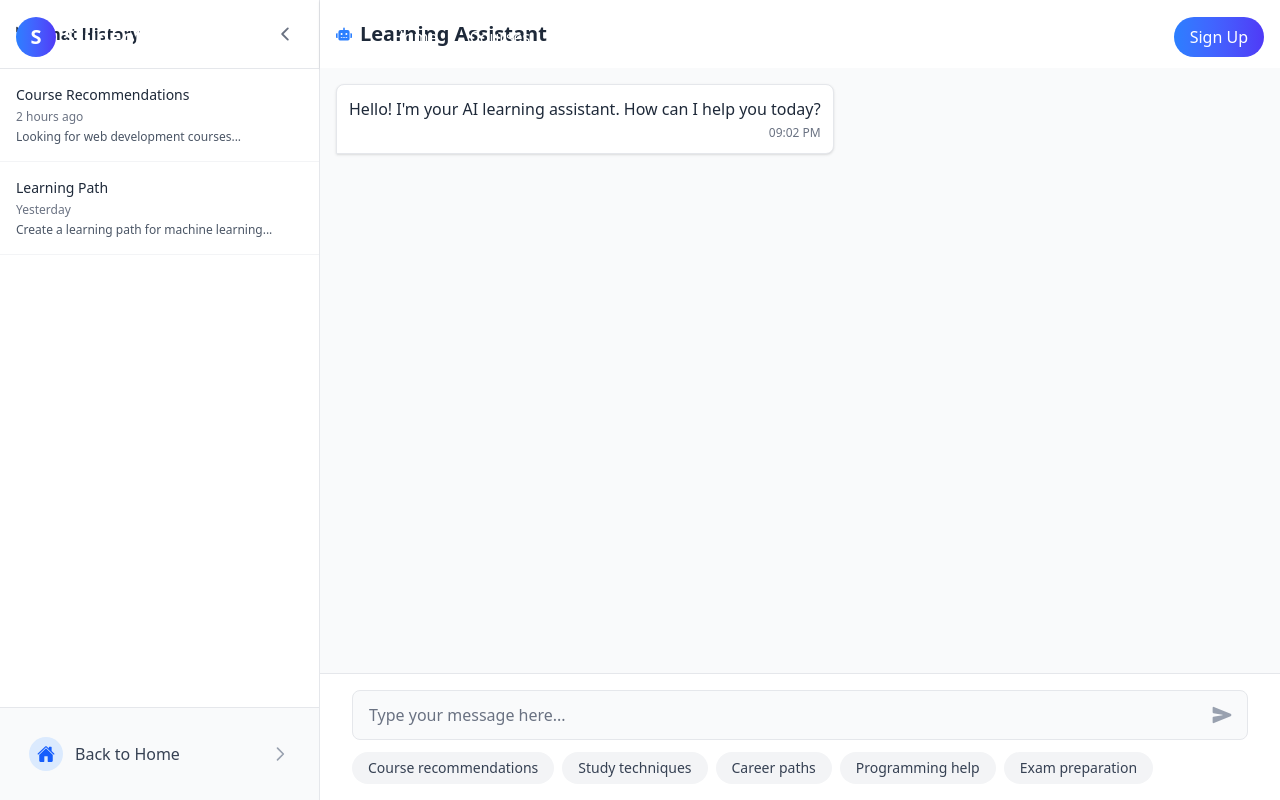
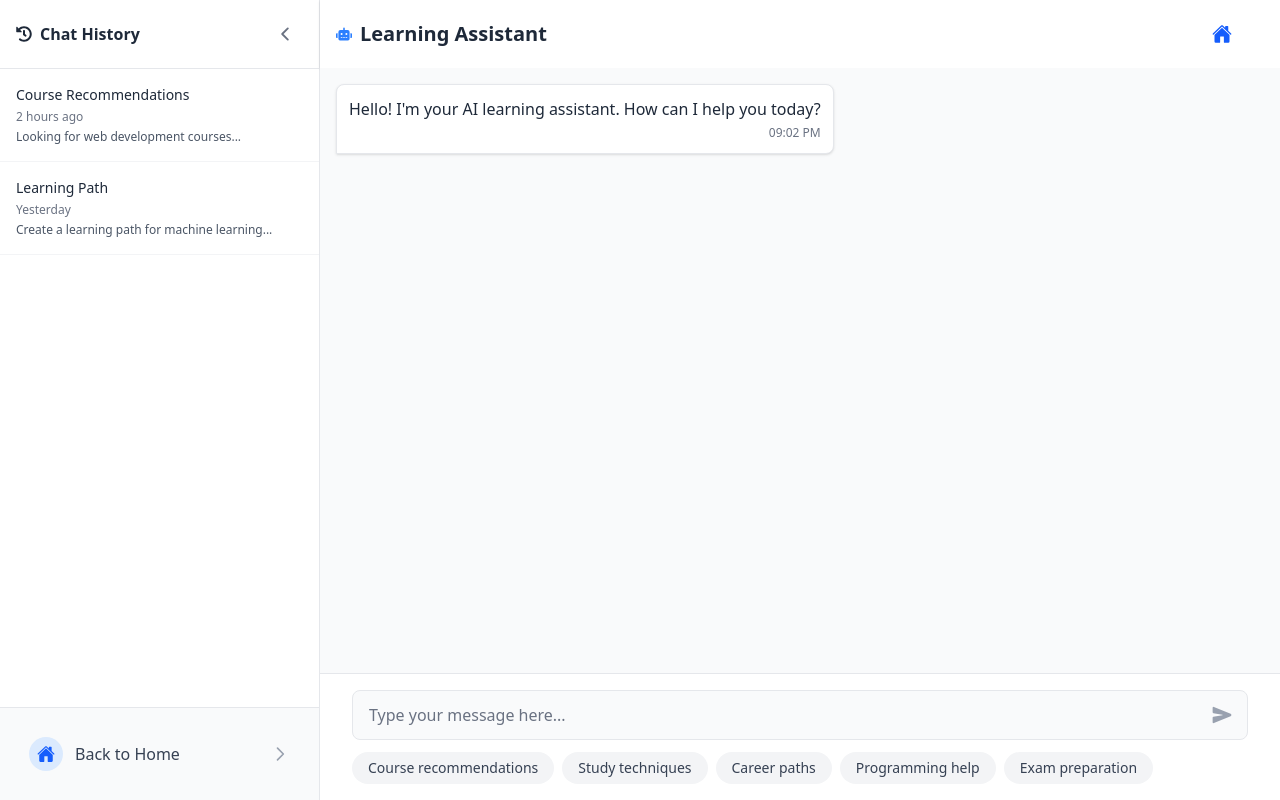
Before and after one commit to Pranay-Dommati/thestudent, a React (Vite) app in the folder frontend/: page /chat in a window 1280 px wide. Built offline with nearby package versions, Linux system fonts and the light colour scheme.

Commit message:
removed navbar from /chat

```diff
--- a/frontend/src/App.jsx
+++ b/frontend/src/App.jsx
@@ -46,16 +46,19 @@ const CourseDetailsWrapper = () => {
   );
 };
 
-const Layout = ({ children }) => {
+const Layout = ({ children, excludePaths = [] }) => {
   const location = useLocation();
 
   // Check if the current route is related to mentoring
   const isMentoring = location.pathname.startsWith('/mentoring');
 
+  // Check if the current route is in the excludePaths array
+  const isExcluded = excludePaths.some(path => location.pathname.startsWith(path));
+
   return (
     <>
       {/* Render MentoringNavbar for mentoring pages, otherwise render Navbar */}
-      {isMentoring ? <MentoringNavbar /> : <Navbar />}
+      {!isExcluded && (isMentoring ? <MentoringNavbar /> : <Navbar />)}
       <div className="min-h-screen">
         {children}
       </div>
@@ -63,7 +66,7 @@ const Layout = ({ children }) => {
   );
 };
 
-function App() {
+const App = () => {
   return (
     <AuthProvider>
       <Toaster
@@ -91,7 +94,7 @@ function App() {
         }}
       />
       <BrowserRouter>
-        <Layout>
+        <Layout excludePaths={['/chat']}>
           <Routes>
             <Route path="/" element={<HomePage />} />
 
--- a/frontend/src/components/Chatbot/ChatbotPage.jsx
+++ b/frontend/src/components/Chatbot/ChatbotPage.jsx
@@ -277,7 +277,7 @@ const ChatbotPage = () => {
 
       {/* Main chat container */}
       <div className="flex-1 flex flex-col h-screen">
-        {/* Navbar */}
+        {/* Custom Chat Navbar */}
         <nav className="bg-white shadow-sm p-4 flex justify-between items-center">
           <div className="flex items-center">
             {!isSidebarOpen && (
--- /dev/null
+++ b/frontend/src/components/Layout/Layout.jsx
@@ -0,0 +1,11 @@
+const Layout = ({ children, excludePaths = [] }) => {
+  const location = useLocation();
+  const shouldShowNavbar = !excludePaths.includes(location.pathname);
+
+  return (
+    <>
+      {shouldShowNavbar && <Navbar />}
+      {children}
+    </>
+  );
+};
```
